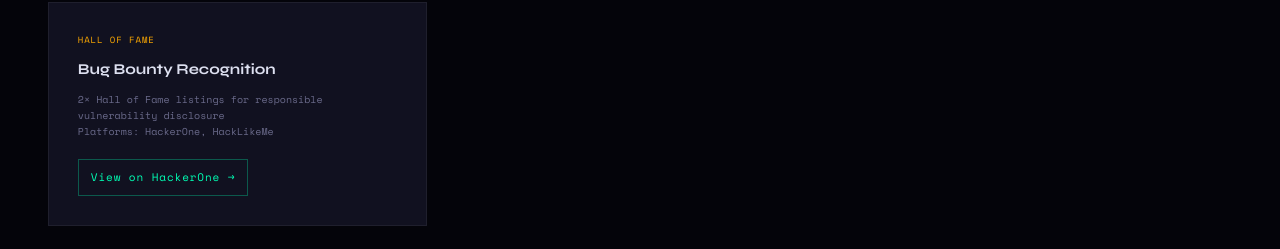
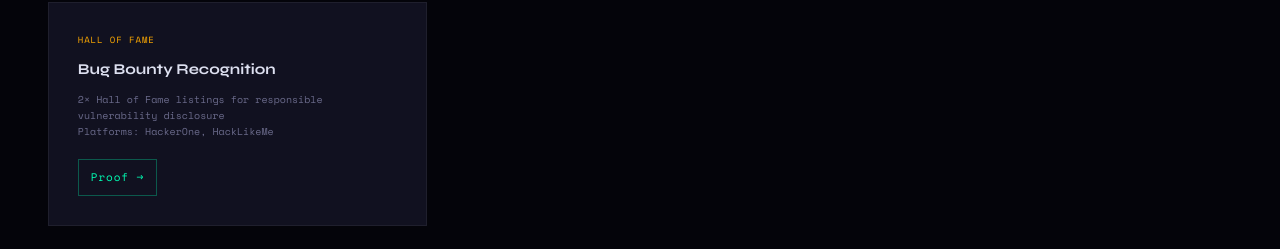
Before and after one commit to nome1-ui/volvosec, a plain HTML site: page index.html in a window 1280 px wide. Shown: the part 7028-7277 px from the top of the page. Drawn offline with nearby package versions, Linux system fonts and the light colour scheme.

Commit message:
Change link text from 'View on HackerOne' to 'Proof'

```diff
--- a/index.html
+++ b/index.html
@@ -650,7 +650,7 @@ footer span{color:var(--text);font-weight:600}
           <div>2× Hall of Fame listings for responsible vulnerability disclosure</div>
           <div>Platforms: HackerOne, HackLikeMe</div>
         </div>
-        <a href="HACKERONE.pdf" class="doc-link" download>View on HackerOne →</a>
+        <a href="HACKERONE.pdf" class="doc-link" download>Proof →</a>
       </div>
     </div>
   </div>
```
